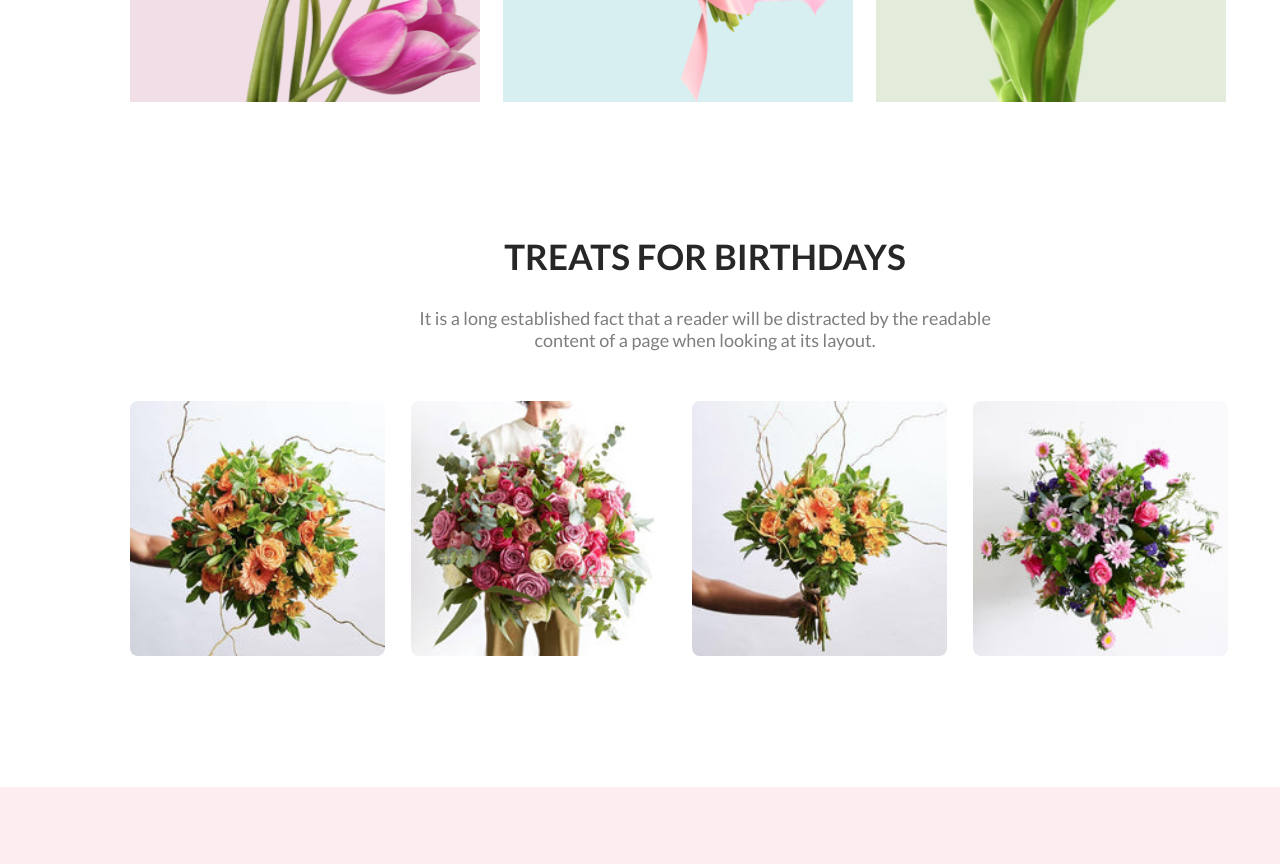
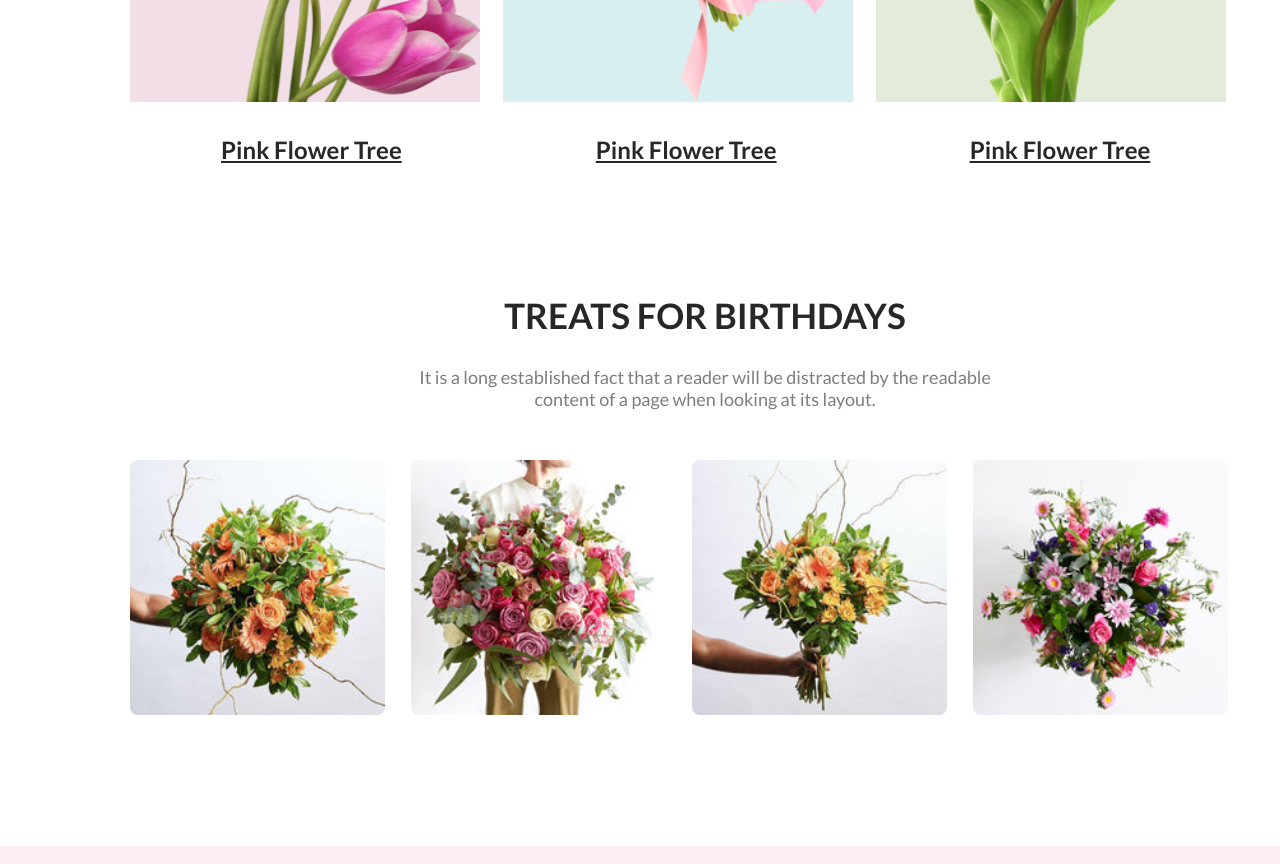
Before and after one commit to mdiqbalkhan/flower-shop, a plain HTML site: page index.html in a window 1280 px wide. Shown: the part 1280-2144 px from the top of the page. Drawn offline with Linux system fonts and the light colour scheme.

Commit message:
add a tag

```diff
--- a/index.html
+++ b/index.html
@@ -53,8 +53,16 @@
 
                         <div class="flower-photo">
                             <img src="Flower Asset/pngwing 6.png" alt="" class="flower-img">
+
+
                             <img src="Flower Asset/pngwing 5.png" alt="" class="flower-imgage">
+
                             <img src="Flower Asset/pngwing 7.png" alt="" class="flower-imges">
+                           <div class="flower-textt">
+                            <a href="" class="flower-1">Pink Flower Tree</a>
+                            <a href="" class="flower-2">Pink Flower Tree</a>
+                            <a href="" class="flower-3">Pink Flower Tree</a>
+                           </div>
                         </div>
                     </div>
 
--- a/style.css
+++ b/style.css
@@ -124,6 +124,41 @@
     height: 400px;
     border-radius: 300px 300px 0px 0px;
     background: rgba(71, 125, 17, 0.15);
+}
+
+.flower-textt{
+    margin-left: 90px;
+    margin-top: 30px;
+}
+
+.flower-1{
+    color: #272727;
+    text-align: center;
+    font-family: Lato;
+    font-size: 24px;
+    font-weight: 700;
+    margin-right: 190px;
+    padding: 1px;
+
+}
+
+.flower-2{
+    color: #272727;
+    text-align: center;
+    font-family: Lato;
+    font-size: 24px;
+    font-weight: 700;
+    margin-right: 190px;
+
+}
+.flower-3{
+    color: #272727;
+    text-align: center;
+    font-family: Lato;
+    font-size: 24px;
+    font-weight: 700;
+
+
 }
 
 .area-birthday{
@@ -319,7 +354,7 @@
     font-size: 20px;
     margin-left: 280px;
     border-radius: 5px;
-    /* margin-top: 15px; */
+
 
 }
 
```
